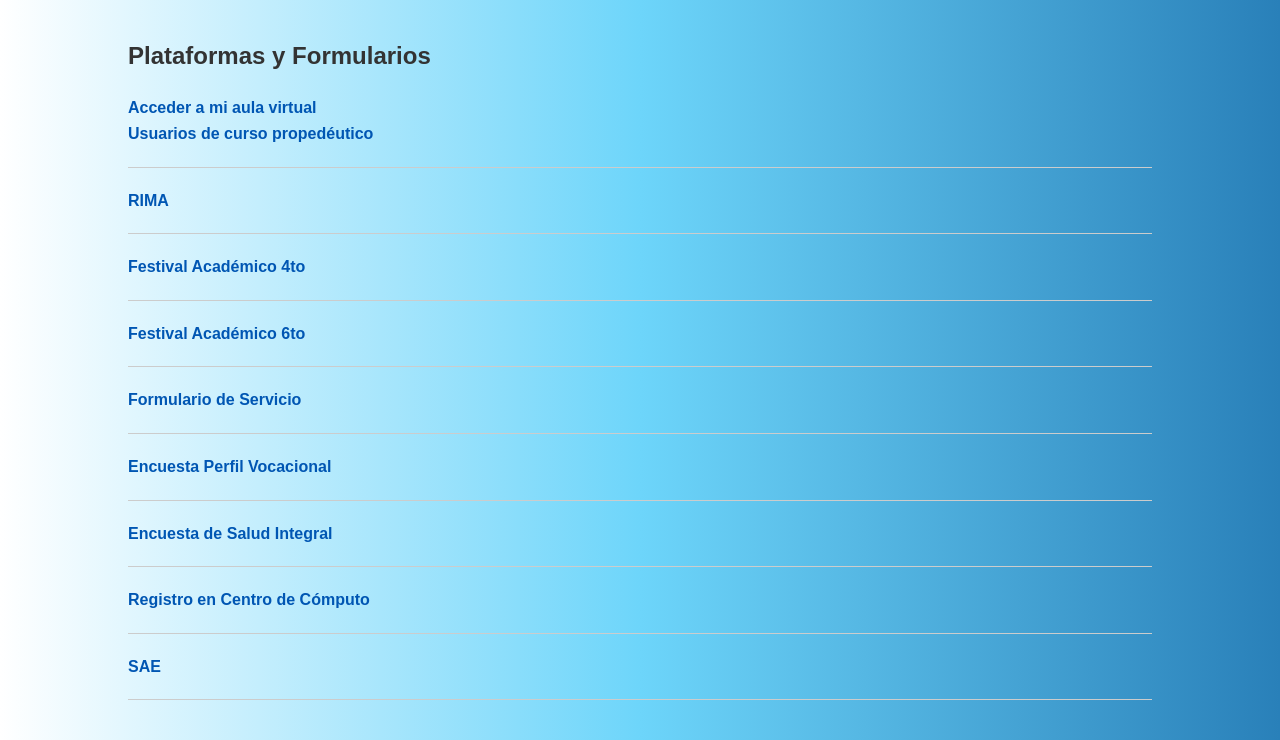
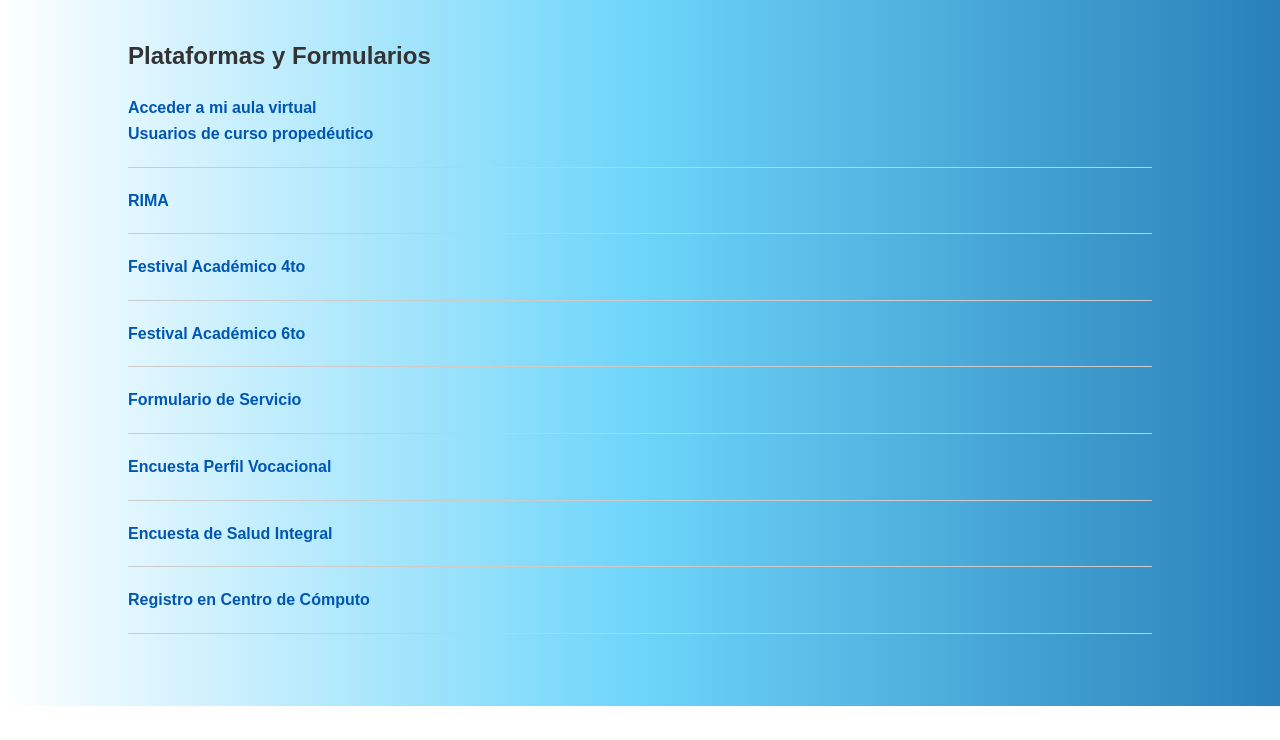
Before and after one commit to Marinoloko1/SCHOOL-LINK, a plain HTML site: page index.html in a window 1280 px wide. Shown: the part 94-834 px from the top of the page. After the commit the page ends 800 px from the top, so only its background shows below. Drawn offline with Linux system fonts and the light colour scheme.

Commit message:
Update index.html

```diff
--- a/index.html
+++ b/index.html
@@ -81,9 +81,6 @@ background: linear-gradient(to right, #FFFFFF, #6DD5FA, #2980B9); /* W3C, IE 10+
 
     <a href="https://forms.gle/KFybop41jrZW8Q5X8" target="_blank">Registro en Centro de Cómputo</a>
     <hr>
-
-    <a href="https://sae.cecyteg.edu.mx:4046/PortalAlumno/Account/Login" target="_blank">SAE</a>
-    <hr>
 </div>
 
 </body>
```
